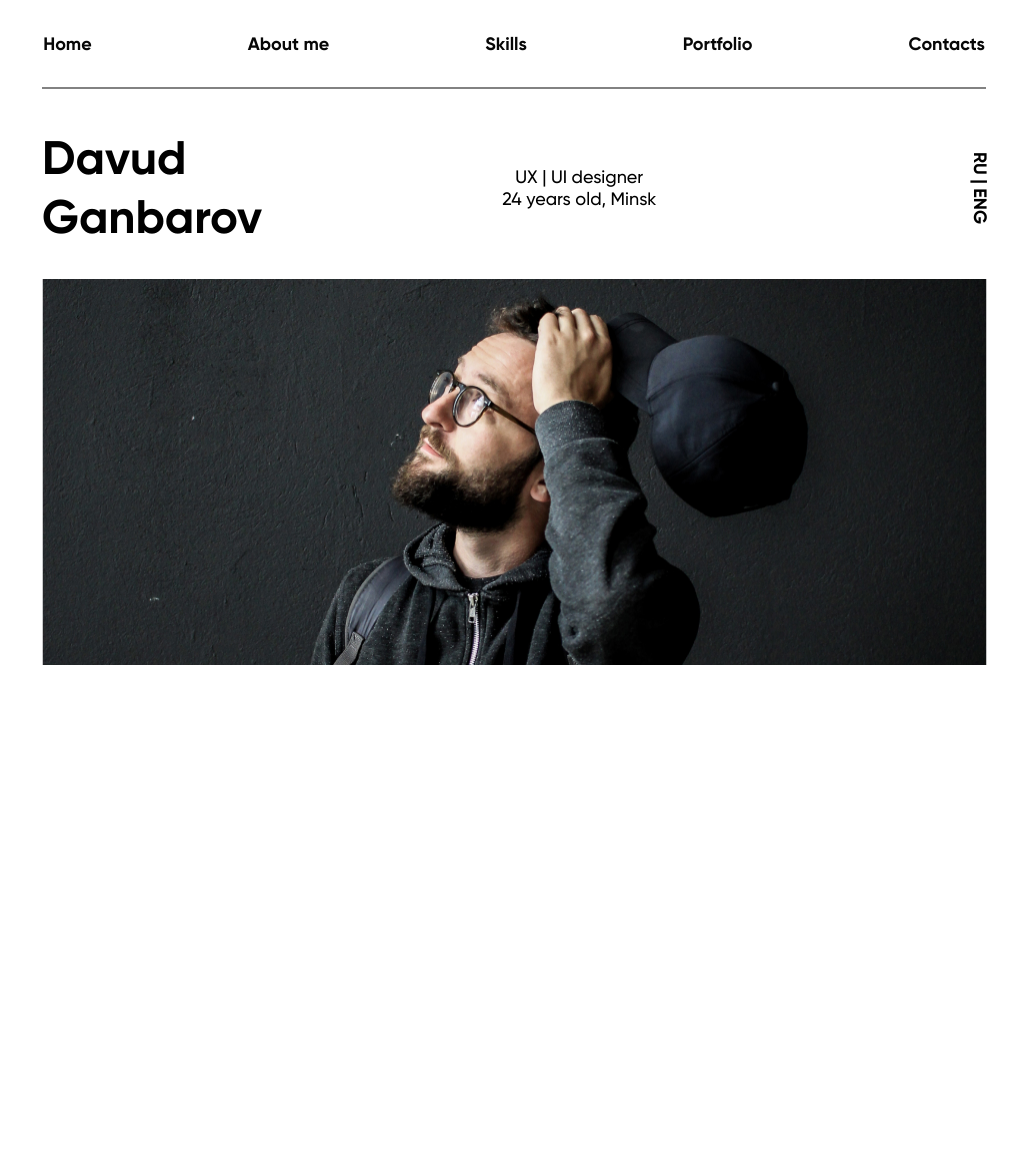
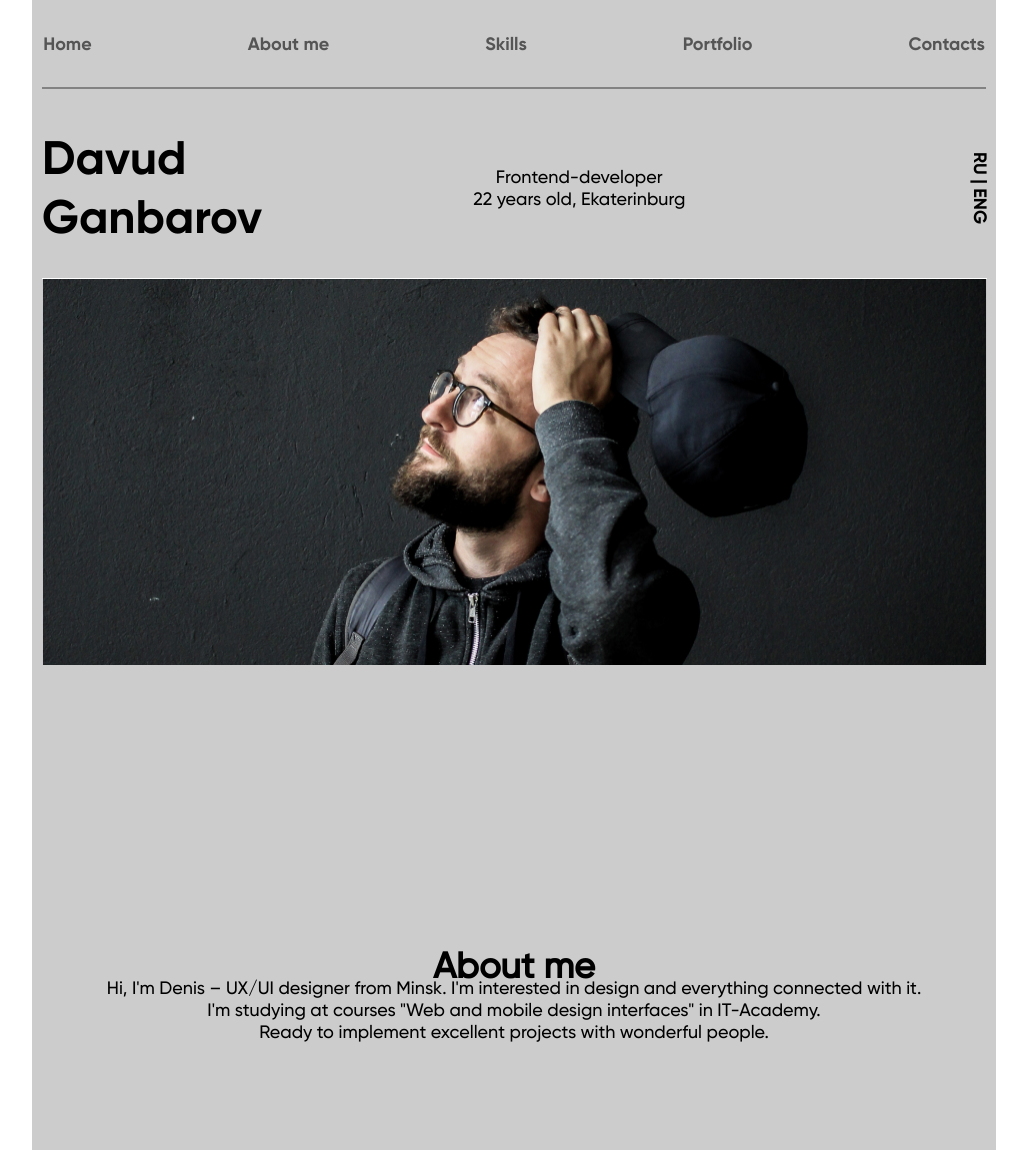
Before and after one commit to DavudGan/Practice_1, a plain HTML site: page html.html in a window 1280 px wide. Shown: the whole page, without its empty margins (126-1153 px from the left). Before the commit the page ends 800 px from the top, so only its background shows below. Drawn offline with Linux system fonts and the light colour scheme.

Commit message:
about_me_commit_1

```diff
--- a/css/styles.css
+++ b/css/styles.css
@@ -30,7 +30,7 @@ a{
 
 
 .container{
-    /* background-color: #ccc; */
+    background-color: #ccc;
     max-width: 964px;
     margin: 0 auto;
     padding: 0 10px;
@@ -56,13 +56,18 @@ body{
 
 .menu__list-link{
     color: #070707;
+    opacity: 0.6;
 }
+
+  .menu__list-link:hover {
+    opacity: 1;
+  }
 
 
 .info{
     padding-top: 40px;
     display: flex;
-    gap: 240px;
+    gap: 211px;
     text-align: center;
 }
 
@@ -94,3 +99,16 @@ body{
     padding-top: 31px;
     padding-bottom: 104px;
 }
+
+.skills{
+    display: flex;
+    padding-top: 181px;
+    padding-bottom: 107px;
+    flex-direction: column;
+    flex-wrap: wrap;
+    align-content: space-around;
+}
+
+.p__skills{
+    text-align: center;
+}
--- a/html.html
+++ b/html.html
@@ -38,10 +38,11 @@
         </header>
         <main class="main">
             <div class="container">
+                <div class="about_me">
                     <div class="info">
                         <p class="FIO">Davud <br> Ganbarov</p>
                         <div class="div__min__skil">
-                        <p class="min__skil">UX | UI designer <br> 24 years old, Minsk</p>
+                            <p class="min__skil">Frontend-developer <br> 22 years old, Ekaterinburg</p>
                         </div>
                         <div class="RU__ENG" style="text-align: right;">
                             <p class="RU__ENG">RU | ENG</p>
@@ -51,6 +52,13 @@
                         <img src="./img/man.jpg" alt="" class="img__man" width="945" height="387">
                     </div>
                 </div>
+                <div class="skills">
+                    <h1 class="p__skills">About me</h1>
+                    <p class="p__skill">Hi, I'm Denis – UX/UI designer from Minsk. I'm interested in design and everything connected with it.</p>
+                    <p class="p__skills">I'm studying at courses "Web and mobile design interfaces" in IT-Academy.</p>
+                    <p class="p__skills">Ready to implement excellent projects with wonderful people.</p>
+                </div>
+            </div>
         </main>
         <footer class="footer"></footer>
     </div>
```
Lines whose indentation alone changed are shown as unchanged.
